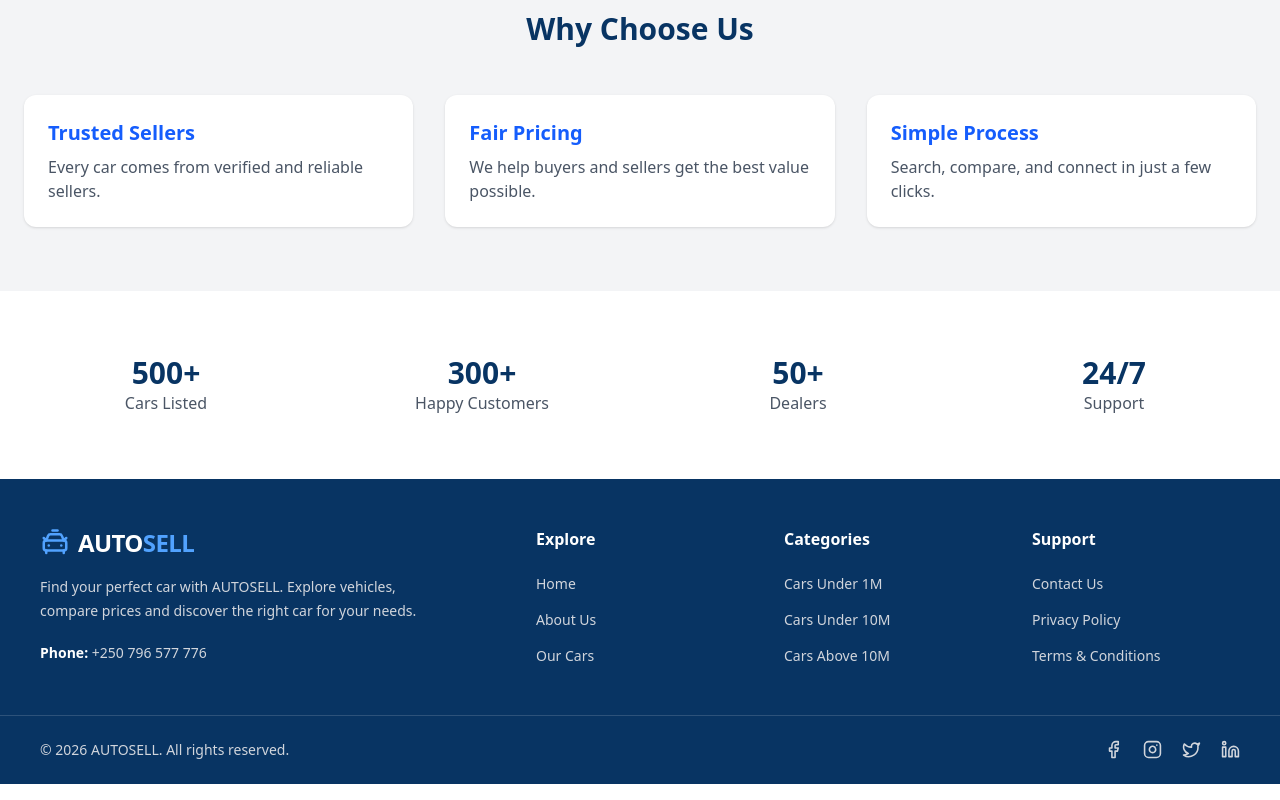
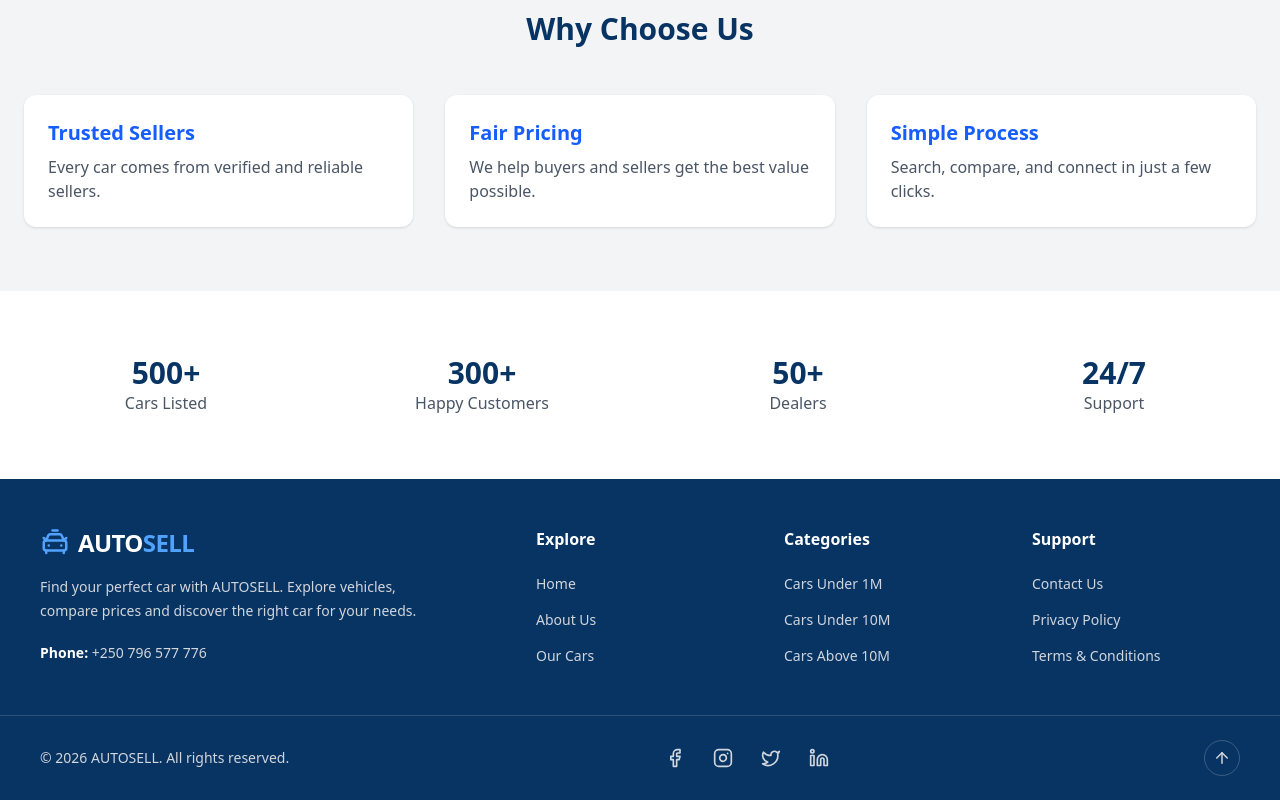
Before and after one commit to heur402/AUTOSELL, a React (Vite) app in the folder Frontend/: page /about in a window 1280 px wide. Shown: the part 1607-2407 px from the top of the page. Built offline with nearby package versions, Linux system fonts and the light colour scheme.

Commit message:
footer before proffessional

```diff
--- a/Frontend/src/component/Footer.jsx
+++ b/Frontend/src/component/Footer.jsx
@@ -1,6 +1,12 @@
-
 import React from "react";
-import { CarTaxiFront, Facebook, Twitter, Instagram, Linkedin } from "lucide-react";
+import {
+  CarTaxiFront,
+  Facebook,
+  Twitter,
+  Instagram,
+  Linkedin,
+  ArrowUp,
+} from "lucide-react";
 import { Link } from "react-router-dom";
 
 const Footer = () => {
@@ -18,9 +24,9 @@ const Footer = () => {
     {
       title: "Categories",
       links: [
-        { name: "Cars Under 1M", path: "/product" },
-        { name: "Cars Under 10M", path: "/product" },
-        { name: "Cars Above 10M", path: "/product" },
+        { name: "Cars Under 1M", path: "/product?maxPrice=1000000" },
+        { name: "Cars Under 10M", path: "/product?maxPrice=10000000" },
+        { name: "Cars Above 10M", path: "/product?minPrice=10000000" },
       ],
     },
     {
@@ -40,42 +46,57 @@ const Footer = () => {
     { icon: Linkedin, href: "https://linkedin.com", label: "LinkedIn" },
   ];
 
+  const focusRing =
+    "focus-visible:outline-none focus-visible:ring-2 focus-visible:ring-blue-400 focus-visible:ring-offset-2 focus-visible:ring-offset-[#083463] rounded";
+
   return (
-    <footer className="bg-[#083463] text-white">
-
+    <footer className="bg-[#083463] text-white" aria-label="Site footer">
       {/* MAIN FOOTER */}
       <div className="max-w-7xl mx-auto px-6 md:px-10 py-12">
-
         <div className="grid grid-cols-1 sm:grid-cols-2 lg:grid-cols-5 gap-10">
-
           {/* BRAND */}
           <div className="lg:col-span-2">
-
-            <Link to="/" className="flex items-center gap-2 mb-4 w-fit">
-              <CarTaxiFront size={30} className="text-blue-400" />
-
+            <Link
+              to="/"
+              className={`flex items-center gap-2 mb-4 w-fit ${focusRing}`}
+              aria-label="AUTOSELL home"
+            >
+              <CarTaxiFront
+                size={30}
+                className="text-blue-400"
+                aria-hidden="true"
+              />
               <span className="text-2xl font-bold tracking-tight">
                 AUTO<span className="text-blue-400">SELL</span>
               </span>
             </Link>
 
             <p className="text-gray-300 text-sm leading-6 max-w-sm">
-              Find your perfect car with AUTOSELL. Explore vehicles,
-              compare prices and discover the right car for your needs.
+              Find your perfect car with AUTOSELL. Explore vehicles, compare
+              prices and discover the right car for your needs.
             </p>
 
             <p className="text-gray-300 text-sm mt-5">
               <span className="font-semibold text-white">Phone:</span>{" "}
+              <a
+                href="tel:+250796577776"
+                className={`hover:text-blue-300 transition-colors ${focusRing}`}
+              >
                 +250 796 577 776
+              </a>
             </p>
-
           </div>
 
           {/* LINKS */}
           {sections.map((section) => (
-            <div key={section.title}>
-
-              <h3 className="font-semibold text-base mb-5">
+            <nav
+              key={section.title}
+              aria-labelledby={`footer-${section.title.toLowerCase()}`}
+            >
+              <h3
+                id={`footer-${section.title.toLowerCase()}`}
+                className="font-semibold text-base mb-5"
+              >
                 {section.title}
               </h3>
 
@@ -84,56 +105,58 @@ const Footer = () => {
                   <li key={link.name}>
                     <Link
                       to={link.path}
-                      className="text-gray-300 text-sm hover:text-blue-300 transition-colors"
+                      className={`text-gray-300 text-sm hover:text-blue-300 transition-colors ${focusRing}`}
                     >
                       {link.name}
                     </Link>
                   </li>
                 ))}
               </ul>
-
+            </nav>
+          ))}
         </div>
-          ))}
-
-        </div>
-
       </div>
 
       {/* BOTTOM BAR */}
       <div className="border-t border-white/15">
-
         <div className="max-w-7xl mx-auto px-6 md:px-10 py-6 flex flex-col md:flex-row justify-between items-center gap-5">
-
           <p className="text-gray-300 text-sm text-center">
             © {currentYear} AUTOSELL. All rights reserved.
           </p>
 
           {/* SOCIAL LINKS */}
-          <div className="flex items-center gap-5">
-
+          <ul className="flex items-center gap-3" aria-label="Social media">
             {socials.map((social) => {
               const Icon = social.icon;
-
               return (
+                <li key={social.label}>
                   <a
-                  key={social.label}
                     href={social.href}
                     target="_blank"
                     rel="noopener noreferrer"
-                  aria-label={social.label}
-                  className="text-gray-300 hover:text-white transition-colors"
+                    aria-label={`${social.label} (opens in new tab)`}
+                    className={`w-9 h-9 flex items-center justify-center rounded-full text-gray-300 hover:text-white hover:bg-white/10 hover:scale-110 transition-all ${focusRing}`}
                   >
-                  <Icon size={19} />
+                    <Icon size={20} aria-hidden="true" />
                   </a>
+                </li>
               );
             })}
+          </ul>
 
+          {/* BACK TO TOP */}
+          <button
+            type="button"
+            onClick={() =>
+              window.scrollTo({ top: 0, behavior: "smooth" })
+            }
+            aria-label="Back to top"
+            className={`hidden md:flex w-9 h-9 items-center justify-center rounded-full border border-white/20 text-gray-300 hover:text-white hover:bg-white/10 transition-all ${focusRing}`}
+          >
+            <ArrowUp size={18} aria-hidden="true" />
+          </button>
         </div>
-
       </div>
-
-      </div>
-
     </footer>
   );
 };
```
Lines whose indentation alone changed are shown as unchanged.
